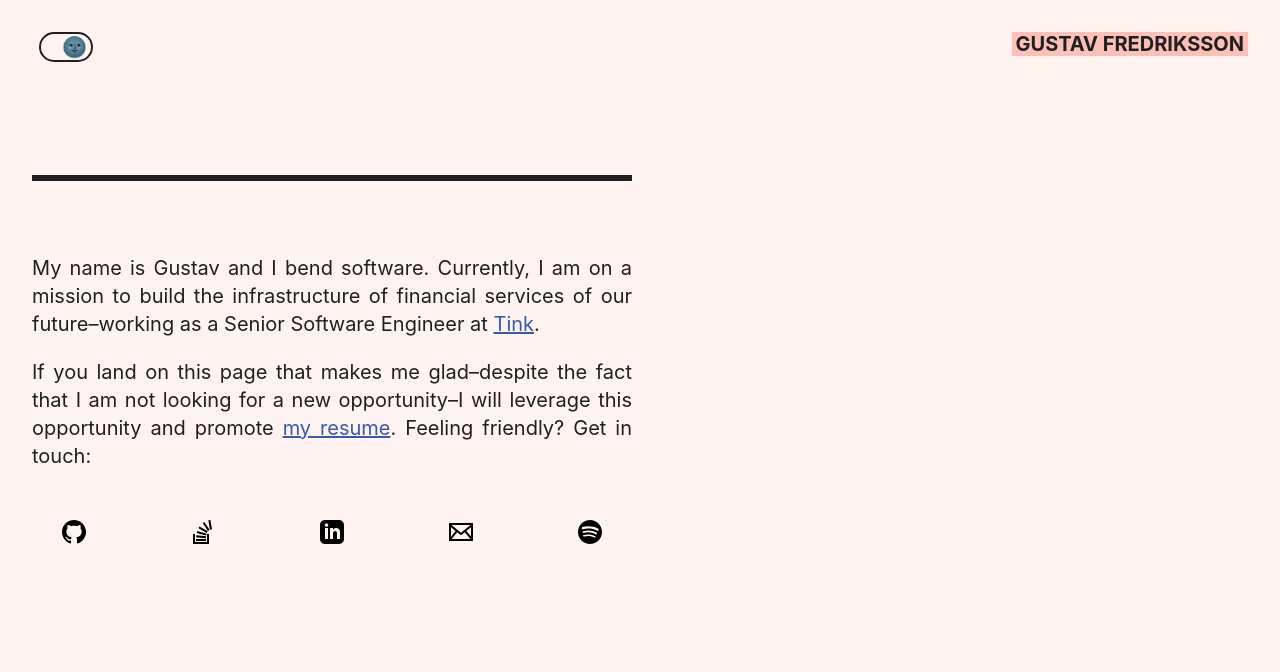
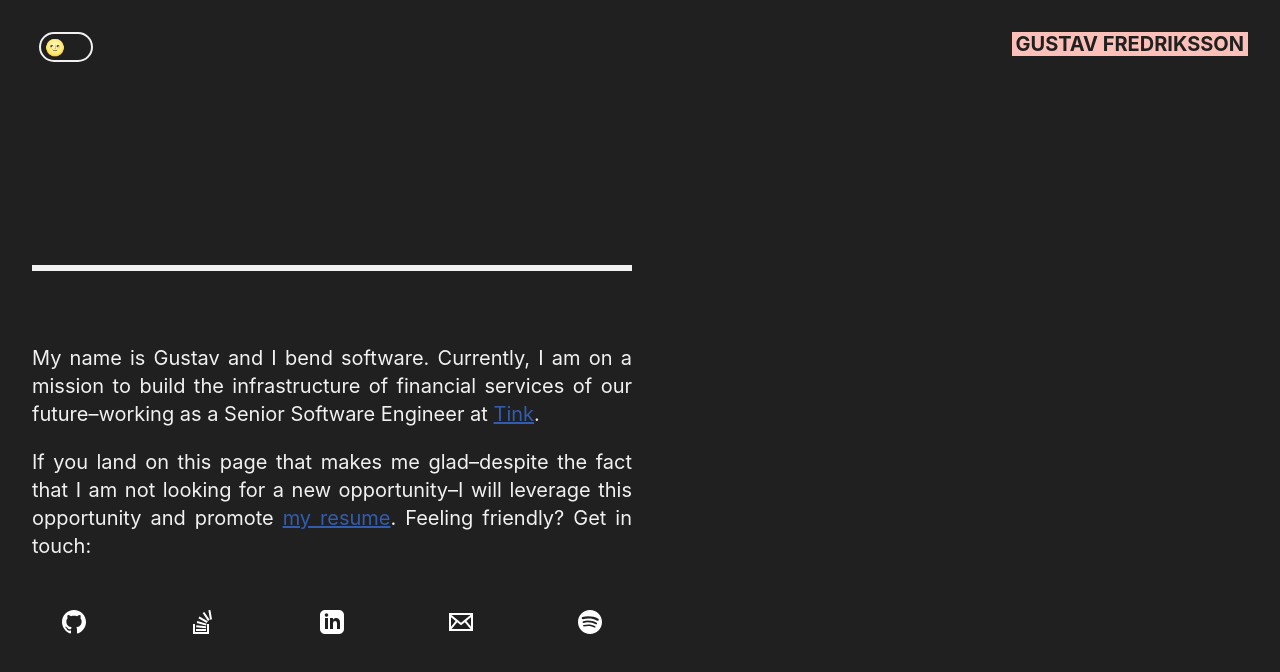
Before and after one commit to fredrikssongustav/gustavfredriksson, a React (Create React App) app: page / in a window 1280 px wide. Shown: the top 672 px of the page. Built offline with nearby package versions, Linux system fonts and the light colour scheme.

Commit message:
refactor: move out Header
refactor: split out Home, make Page universal

```diff
--- a/src/App.tsx
+++ b/src/App.tsx
@@ -1,18 +1,21 @@
 import React from "react";
 import styled from "styled-components";
 import { BrowserRouter, Route, Switch } from "react-router-dom";
-import { Hello } from "./components/Hello/Hello";
 import { ElevatorPitch } from "./components/ElevatorPitch/ElevatorPitch";
 import { ConfiguredThemeProvider } from "./components/context/ConfiguredThemeProvider/ConfiguredThemeProvider";
+import { Home } from "./components/pages/Home/Home";
+import { Header } from "./components/Header/Header";
 
 const FullPageContainer = styled.article`
+  padding: 32px 32px;
   position: fixed;
-  display: flex;
-  width: 100vw;
-  height: 100vh;
+  flex-direction: column;
+  width: calc(100vw - 62px);
+  height: calc(100vh - 62px);
   background-color: ${(props) => props.theme.bg};
   color: ${(props) => props.theme.fg};
   transition: background-color 0.5s;
+  overflow-y: auto;
 
   /* Unvisited link  */
   p > a,
@@ -27,12 +30,11 @@ export const App = () => {
   return (
     <ConfiguredThemeProvider>
       <FullPageContainer>
+        <Header />
         <BrowserRouter>
           <Switch>
             <Route path="/elevator-pitch/:id" component={ElevatorPitch} />
-            <Route path="/">
-              <Hello />
-            </Route>
+            <Route path="/" component={Home} />
           </Switch>
         </BrowserRouter>
       </FullPageContainer>
--- /dev/null
+++ b/src/components/Header/Header.tsx
@@ -0,0 +1,46 @@
+import React from "react";
+import styled from "styled-components";
+import {
+  lightTheme,
+  useConfiguredThemeContext,
+} from "../context/ConfiguredThemeProvider/ConfiguredThemeProvider";
+import { Switch } from "../atoms/Switch/Switch";
+
+const P = styled.p`
+  background-color: #fcc0b8;
+  color: ${lightTheme.fg};
+  font-weight: 700;
+  padding: 2px 4px;
+  font-size: 1.25rem;
+  line-height: 1;
+  margin: 0;
+`;
+
+export const Header = () => {
+  const { toggle, toggleDarkMode } = useConfiguredThemeContext();
+
+  return (
+    <>
+      <div style={{ position: "fixed", right: "32px" }}>
+        <div
+          style={{
+            display: "flex",
+            justifyContent: "flex-end",
+          }}
+        >
+          <P>GUSTAV FREDRIKSSON</P>
+        </div>
+      </div>
+      <div style={{ position: "fixed", left: "32px" }}>
+        <div
+          style={{
+            display: "flex",
+            justifyContent: "flex-end",
+          }}
+        >
+          <Switch id="darkmode" onChange={toggleDarkMode} toggled={toggle} />
+        </div>
+      </div>
+    </>
+  );
+};
--- a/src/components/Hello/atoms/ApplesWayOfSayingHello/ApplesWayOfSayingHello.tsx
+++ b/src/components/Hello/atoms/ApplesWayOfSayingHello/ApplesWayOfSayingHello.tsx
@@ -21,7 +21,7 @@ const pulse = (color: string) => keyframes`
 
 const TextBlock = styled.h1`
   border-bottom: 0.4rem solid ${(props) => props.theme.fg};
-  font-size: 4rem;
+  font-size: ${(props) => props.theme.sizes.monumental};
   text-align: left;
 
   /* We want pulsating hello's */
--- a/src/components/atoms/Page/Page.tsx
+++ b/src/components/atoms/Page/Page.tsx
@@ -1,16 +1,11 @@
 import React from "react";
 import styled from "styled-components";
-import {
-  lightTheme,
-  useConfiguredThemeContext,
-} from "../../context/ConfiguredThemeProvider/ConfiguredThemeProvider";
-import { Switch } from "../Switch/Switch";
 
 const CenteredContainer = styled.div`
   display: flex;
   flex-direction: column;
+  justify-content: center;
   width: 100%;
-  padding: 32px;
 
   /* Bump text-size */
   font-size: 20px;
@@ -20,52 +15,16 @@ const CenteredContainer = styled.div`
   @media only screen and (max-width: 600px) {
     align-items: unset;
   }
-  overflow-y: auto;
+  min-height: 100vh;
 `;
 
-const P = styled.p`
-  background-color: #fcc0b8;
-  color: ${lightTheme.fg};
-  font-weight: 700;
-  padding: 2px 4px;
-  font-size: 1.25rem;
-  line-height: 1;
-  margin: 0;
-`;
-
-export const Header = () => {
-  const { toggle, toggleDarkMode } = useConfiguredThemeContext();
-
-  return (
-    <>
-      <div style={{ position: "fixed", right: "32px" }}>
-        <div
-          style={{
-            display: "flex",
-            justifyContent: "flex-end",
-          }}
-        >
-          <P>GUSTAV FREDRIKSSON</P>
-        </div>
-      </div>
-      <div style={{ position: "fixed", left: "32px" }}>
-        <div
-          style={{
-            display: "flex",
-            justifyContent: "flex-end",
-          }}
-        >
-          <Switch id="darkmode" onChange={toggleDarkMode} toggled={toggle} />
-        </div>
-      </div>
-    </>
-  );
+type PageProps = {
+  children: React.ReactNode;
 };
 
-export const Page: React.FC = ({ children }) => {
+export const Page = ({ children }: PageProps) => {
   return (
     <CenteredContainer>
-      <Header />
       <>{children}</>
     </CenteredContainer>
   );
--- a/src/components/context/ConfiguredThemeProvider/ConfiguredThemeProvider.tsx
+++ b/src/components/context/ConfiguredThemeProvider/ConfiguredThemeProvider.tsx
@@ -10,13 +10,21 @@ const ConfiguredThemeContext = React.createContext({
   toggleDarkMode: () => {},
 });
 
+const mutualThemeProps = {
+  sizes: {
+    monumental: "4rem",
+  },
+};
+
 export const lightTheme = {
+  ...mutualThemeProps,
   fg: "#202020",
   bg: "#fcc0b830",
   primary: "#fcc0b8",
 };
 
 export const darkTheme = {
+  ...mutualThemeProps,
   fg: "#f1f1f1",
   bg: `${lightTheme.fg}`,
   primary: "#fcc0b8",
@@ -28,7 +36,7 @@ export const useConfiguredThemeContext = () =>
 export const ConfiguredThemeProvider = ({
   children,
 }: ConfiguredThemeProviderProps) => {
-  const [toggle, flick] = useState(true);
+  const [toggle, flick] = useState(false);
 
   return (
     <ConfiguredThemeContext.Provider
--- /dev/null
+++ b/src/components/pages/Home/Home.tsx
@@ -0,0 +1,12 @@
+import * as React from "react";
+import { useTrackPage } from "../../atoms/useTrackPage/useTrackPage";
+import { Hello } from "../../Hello/Hello";
+
+export const Home = () => {
+  useTrackPage();
+  return (
+    <>
+      <Hello />
+    </>
+  );
+};
```
Also changed, not shown: 1 other file (tests, documents, lock files or other folders).
